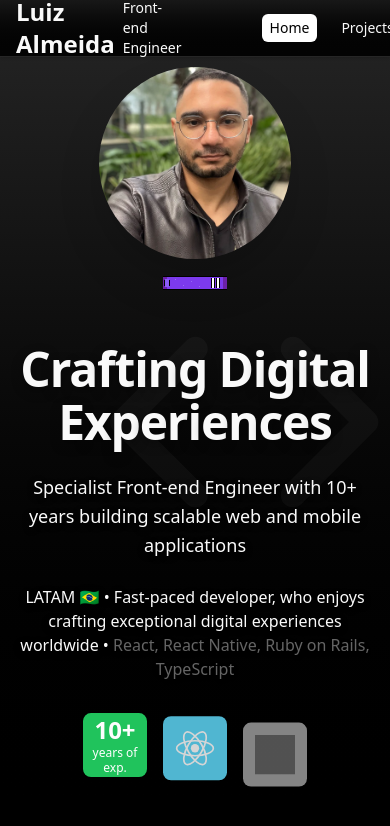
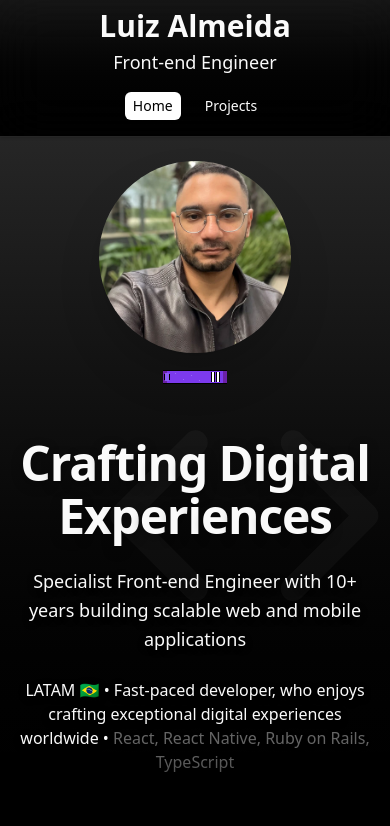
Before and after one commit to lhas-dev/lhas.io, an Astro site: page / in a window 390 px wide. Built offline with nearby package versions, Linux system fonts and the light colour scheme; Astro itself is replaced by a stand-in of ours; grey boxes are pictures that could not be loaded.

Commit message:
improve mobile experience

```diff
--- a/src/components/Header.tsx
+++ b/src/components/Header.tsx
@@ -27,20 +27,20 @@ export function Header() {
   };
 
   return (
-    <header className="fixed top-0 z-50 w-full border-b border-border/40 backdrop-blur-xl bg-gradient-to-b from-neutral-900/90 to-black/90 shadow-sm">
-      <div className="container mx-auto px-4 sm:px-6 lg:px-8">
-        <div className="flex h-14 sm:h-18 items-center gap-20">
+    <header className="sticky top-0 z-50 w-full border-b border-border/40 backdrop-blur-xl bg-gradient-to-b from-neutral-900/90 to-black/90 shadow-sm">
+      <div className="container mx-auto px-4 sm:px-6 lg:px-8 md:py-2">
+        <div className="flex flex-col md:flex-row py-2 gap-4 items-center md:gap-20">
           <a
             href="/"
-            className="text-2xl lg:ml-40 font-bold hover:text-primary/80 transition-colors flex items-center justify-center gap-2"
+            className="text-3xl lg:ml-40 font-bold hover:text-primary/80 transition-colors flex flex-col md:flex-row items-center justify-center md:items-end gap-1"
           >
             Luiz Almeida{" "}
-            <span className="font-light text-sm lg:text-lg">
+            <span className="font-light text-lg lg:text-lg">
               Front-end Engineer
             </span>
           </a>
 
-          <nav className="flex items-center gap-4 sm:gap-6">
+          <nav className="flex items-center gap-4 mb-2 md:mb-0 sm:gap-6">
             <a href="/" className={getLinkClassName("/")}>
               Home
             </a>
--- a/src/components/Hero.tsx
+++ b/src/components/Hero.tsx
@@ -23,7 +23,7 @@ export function Hero() {
   const typingStartDelay = 1.4; // Avatar appears at 0.8s, takes 0.6s = 1.4s
 
   return (
-    <section className="relative min-h-[100vh] flex items-center justify-center px-4 sm:px-6 lg:px-8 overflow-hidden">
+    <section className="relative lg:min-h-[100vh] flex items-center justify-center px-4 pt-6 pb-30 sm:px-6 lg:px-8 overflow-hidden">
       {/* Simple linear gradient from gray to black */}
       <div className="absolute inset-0 bg-gradient-to-b from-neutral-800 to-black -z-10" />
 
@@ -117,9 +117,6 @@ export function Hero() {
                 React, React Native, Ruby on Rails, TypeScript
               </em>
             </motion.p>
-
-            {/* Badges */}
-            <Badges />
           </div>
         </div>
       </div>
--- a/src/components/Navigation.tsx
+++ b/src/components/Navigation.tsx
@@ -41,7 +41,7 @@ export function Navigation({ delay = 0 }: { delay?: number }) {
   const staggerDelay = 0.1;
 
   return (
-    <nav className="flex justify-center gap-4">
+    <nav className="relative flex justify-center gap-4 pt-10">
       {links.map((link, index) => {
         const Icon = link.icon;
         return (
@@ -57,7 +57,7 @@ export function Navigation({ delay = 0 }: { delay?: number }) {
             href={link.href}
             target="_blank"
             rel="noopener noreferrer"
-            className="p-2 rounded-lg hover:bg-secondary hover:scale-125 transition-all duration-300 ease-in-out active:scale-95"
+            className="p-2 relative z-10 rounded-lg hover:bg-secondary hover:scale-125 transition-all duration-300 ease-in-out active:scale-95"
             aria-label={link.label}
             data-balloon-pos="up"
             {...(link.download && { download: true })}
--- a/src/pages/index.astro
+++ b/src/pages/index.astro
@@ -88,7 +88,7 @@ import { Navigation } from '@/components/Navigation';
 
 		<Hero client:idle />
 
-		<div class="container mx-auto max-w-4xl px-4 sm:px-6 lg:px-8 py-8 space-y-8 fixed bottom-0 left-0 right-0">
+		<div class="container mx-auto max-w-4xl px-4 bg-gradient-to-t from-black/90 to-transparent sm:px-6 lg:px-8 pb-4 md:pb-8 fixed bottom-0 left-0 right-0">
 			<Navigation client:idle />
 		</div>
 	</body>
```
